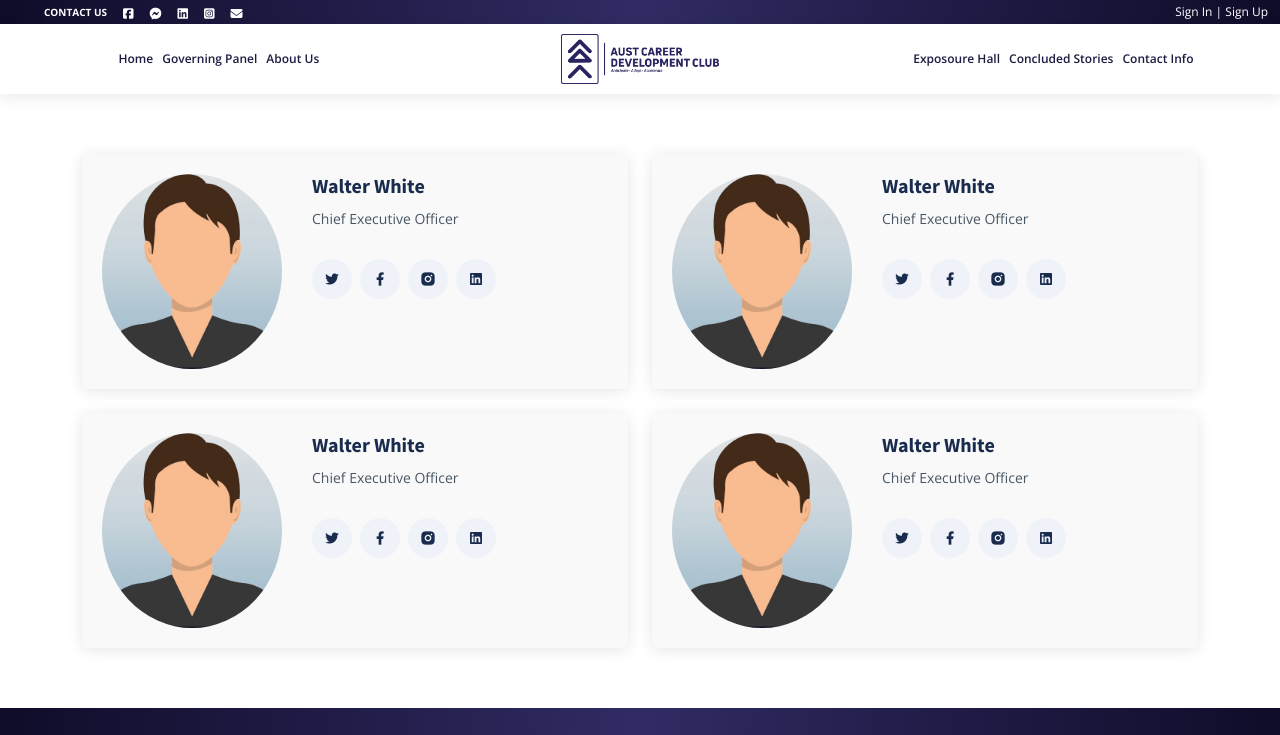
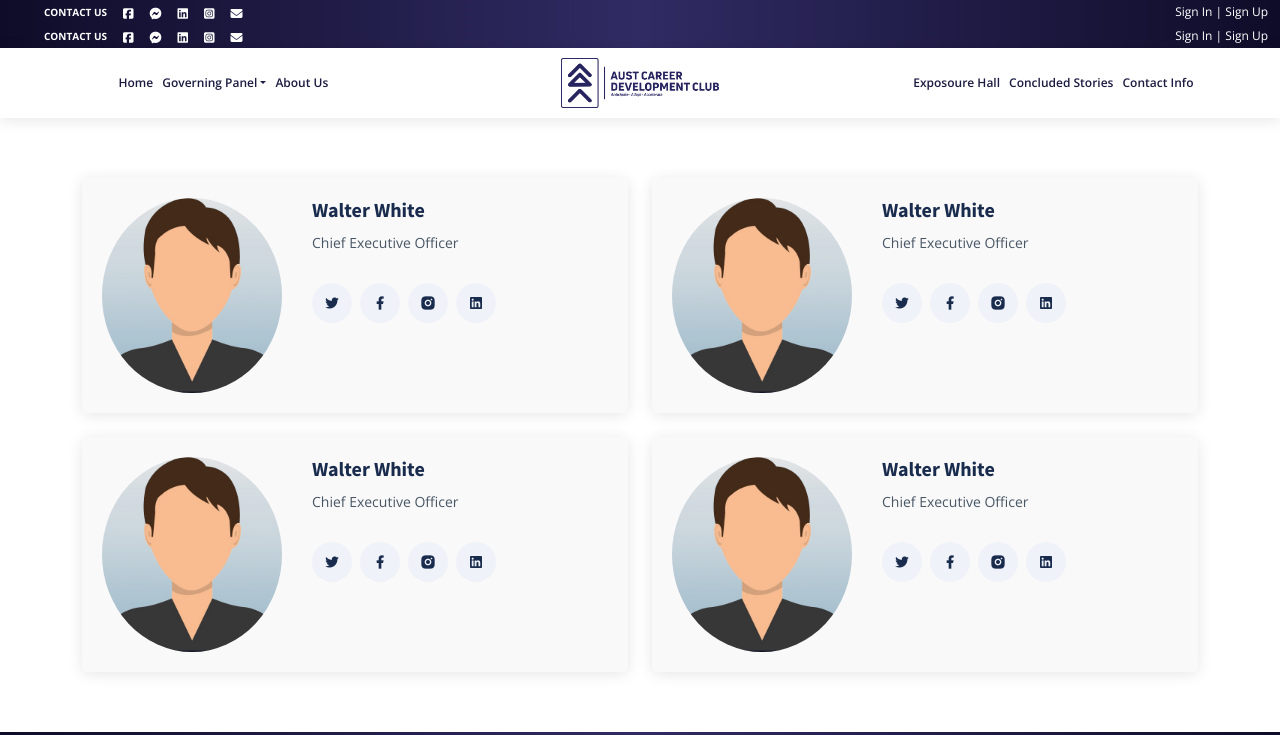
Before and after one commit to Ahmed-Rayhan/austcdc.github.io, a plain HTML site: page Governing Panel_ExecutiveBody.html in a window 1280 px wide. Shown: the top 735 px of the page. Drawn offline with nearby package versions, Linux system fonts and the light colour scheme.

Commit message:
Update Governing Panel_ExecutiveBody.html

```diff
--- a/Governing Panel_ExecutiveBody.html
+++ b/Governing Panel_ExecutiveBody.html
@@ -28,12 +28,7 @@
 
   <!-- Variables CSS Files. Uncomment your preferred color scheme -->
   <link href="assets/css/variables.css" rel="stylesheet">
-  <!-- <link href="assets/css/variables-blue.css" rel="stylesheet"> -->
-  <!-- <link href="assets/css/variables-green.css" rel="stylesheet"> -->
-  <!-- <link href="assets/css/variables-orange.css" rel="stylesheet"> -->
-  <!-- <link href="assets/css/variables-purple.css" rel="stylesheet"> -->
-  <!-- <link href="assets/css/variables-red.css" rel="stylesheet"> -->
-  <!-- <link href="assets/css/variables-pink.css" rel="stylesheet"> -->
+
 
   <!-- Template Main CSS File -->
   <link href="assets/css/main.css" rel="stylesheet">
@@ -67,6 +62,32 @@
   </div>
 </div>
 
+<!-- ======= Top bar ======= -->
+<div class="top_bar">
+  <div class="container-fluid">
+    <div class="row align_center">
+      <div class="col">
+        <div class="top_social">
+          <ul>
+          <li><p>CONTACT US</p></li>
+          <li><a href="#" class="facebook"><i class="fa-brands fa-square-facebook"></i></a></li>
+          <li><a href="#" class="messenger"><i class="fa-brands fa-facebook-messenger"></i></a></li>
+          <li><a href="#" class="linkedin"><i class="fa-brands fa-linkedin"></i></a></li>
+          <li><a href="#" class="instagram"><i class="fa-brands fa-square-instagram"></i></a></li>
+          <li><a href="#" class="email"><i class="fa-solid fa-envelope"></i></a></li>
+        </ul>
+      </div>
+      </div>
+
+      <div class="col justify-content-end d-flex">
+        <a href="login.html"><p>Sign In</p></a> <span style="font-size: 12px; color:#fff" >&nbsp;|&nbsp;</span>
+        <a href="register.html"><p>Sign Up</a></p>
+      </div>
+
+  </div>
+</div>
+</div>
+
 <!-- ======= Mobile Header ======= -->
 
   <header id="header " class="mobile_header">
@@ -79,10 +100,16 @@
           <nav id="navbar" class="navbar">
         <ul>
           <li><a class="nav-link scrollto active" href="#hero">Home</a></li>
-          <li><a class="nav-link scrollto" href="governing_panel.html">Governing Panel</a></li>
+          <li class="nav-item dropdown">
+            <a class="nav-link dropdown-toggle" href="#" id="dropdown04" data-toggle="dropdown" aria-haspopup="true" aria-expanded="true">Governing Panel</a>
+            <div class="dropdown-menu" aria-labelledby="dropdown04">
+            <a class="dropdown-item" href="Governing Panel_ExecutiveBody.html">Executive Body</a>
+            <a class="dropdown-item" href="Governing Panel_DepartmentalBody.html">Departmental Body</a>
+            </div>
+          </li>
           <li><a class="nav-link scrollto" href="about.html">About Us</a></li>
-          <li><a class="nav-link scrollto active" href="captureCollection.html">Exposoure Hall</a></li>
-          <li><a class="nav-link scrollto" href="event.html">Concluded Stories</a></li>
+          <li><a class="nav-link scrollto active" href="ExposureHall.html">Exposoure Hall</a></li>
+          <li><a class="nav-link scrollto" href="ConcludedStories.html">Concluded Stories</a></li>
           <li><a class="nav-link scrollto" href="contact.html">Contact Info</a></li>
         </ul>
         <i class="bi bi-list mobile-nav-toggle"></i>
@@ -102,7 +129,13 @@
           <nav id="" class="desktop_navbar">
           <ul>
           <li><a class="nav-link scrollto active" href="#hero">Home</a></li>
-          <li><a class="nav-link scrollto" href="governing_panel.html">Governing Panel</a></li>
+          <li class="nav-item dropdown">
+            <a class="nav-link dropdown-toggle" href="#" id="dropdown04" data-toggle="dropdown" aria-haspopup="true" aria-expanded="true">Governing Panel</a>
+            <div class="dropdown-menu" aria-labelledby="dropdown04">
+            <a class="dropdown-item" href="Governing Panel_ExecutiveBody.html">Executive Body</a>
+            <a class="dropdown-item" href="Governing Panel_DepartmentalBody.html">Departmental Body</a>
+            </div>
+          </li>
           <li><a class="nav-link scrollto" href="about.html">About Us</a></li>
         </ul>
         <i class="bi bi-list mobile-nav-toggle"></i>
@@ -115,9 +148,9 @@
       <div class="col-md-4">
         <nav id="" class="desktop_navbar">
         <ul class="uln">
-          <li><a class="nav-link scrollto active" href="captureCollection.html">Exposoure Hall</a></li>
-          <li><a class="nav-link scrollto" href="event.html">Concluded Stories</a></li>
-          <li><a class="nav-link scrollto" href="contact.html">Contact Info</a></li>
+          <li><a class="nav-link scrollto active" href="ExposureHall.html">Exposoure Hall</a></li>
+          <li><a class="nav-link scrollto" href="ConcludedStories.html">Concluded Stories</a></li>
+          <li><a class="nav-link scrollto" href="Contact.html">Contact Info</a></li>
         </ul>
         <i class="bi bi-list mobile-nav-toggle"></i>
       </nav>
```
